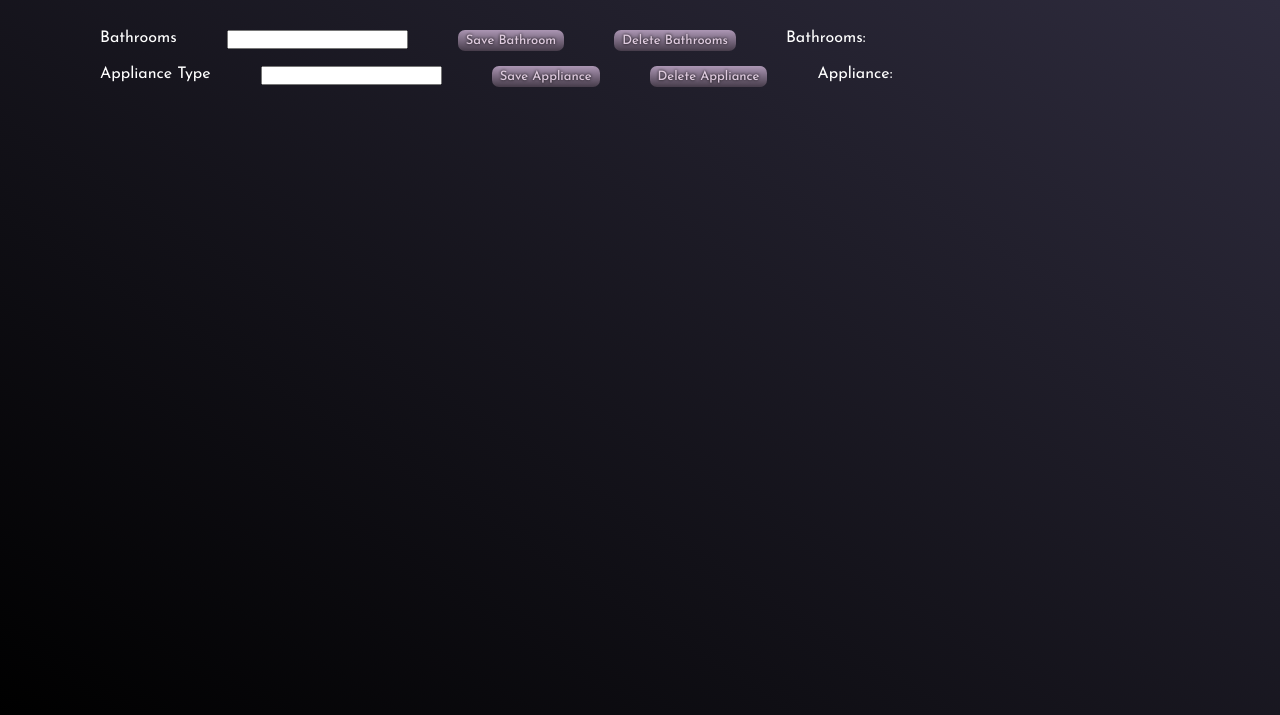
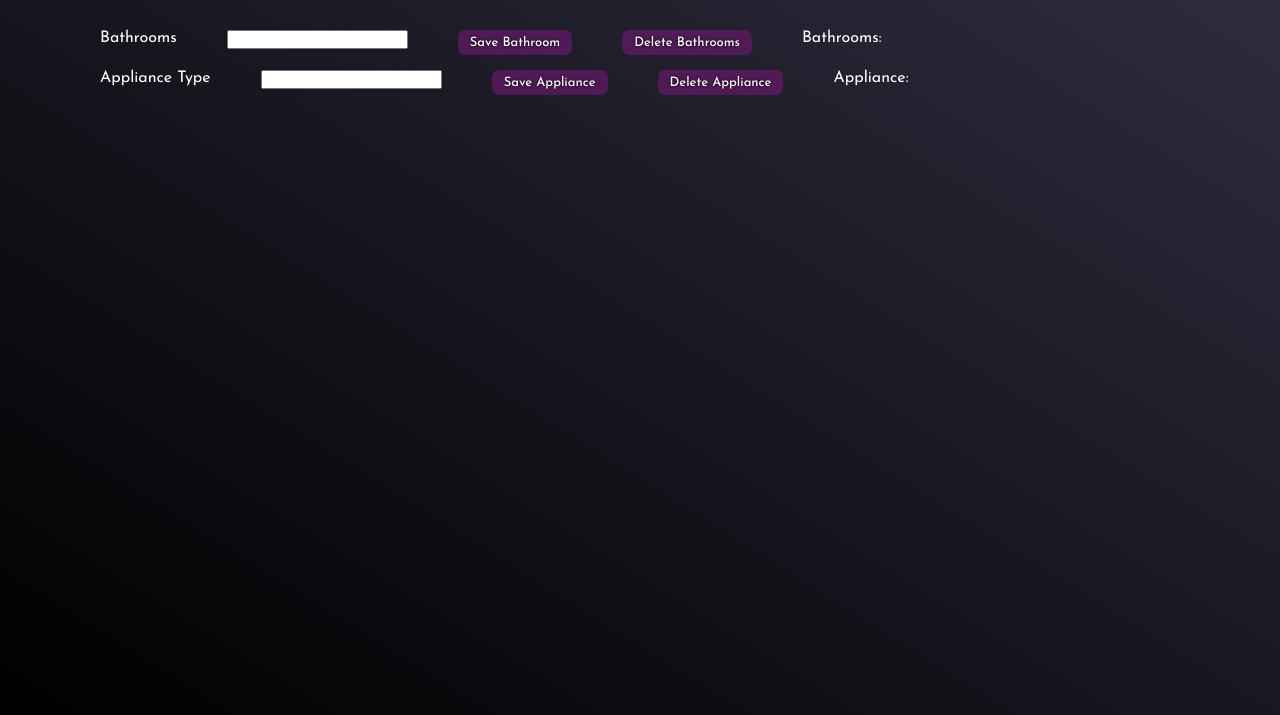
Before and after one commit to krudoppler/HouseDoc_v3, a plain HTML site: page index.html in a window 1280 px wide. Shown: the part 85-800 px from the top of the page. Drawn offline with Linux system fonts and the light colour scheme; no server answers; a web font is replaced by a local one.

Commit message:
Update styles.css

```diff
--- a/styles.css
+++ b/styles.css
@@ -17,14 +17,14 @@ body {
 }
 
 button {
-    padding: 4px 8px;
+    padding: 6px 12px;
     border-radius: 7px;
     font-family: "Josefin sans", sans-serif;
-    background: linear-gradient(#dfc2e6bb,#544756bb);
+    background-color: rgba(90, 27, 95, 0.85);
     border: 0px solid black;
     font-size: 13px;
     font-weight: 500;
-    color: rgb(222, 202, 222);
+    color: rgb(253, 253, 253);
     text-shadow: 0 0 3px rgb(1, 1, 1);
 }
 
```
